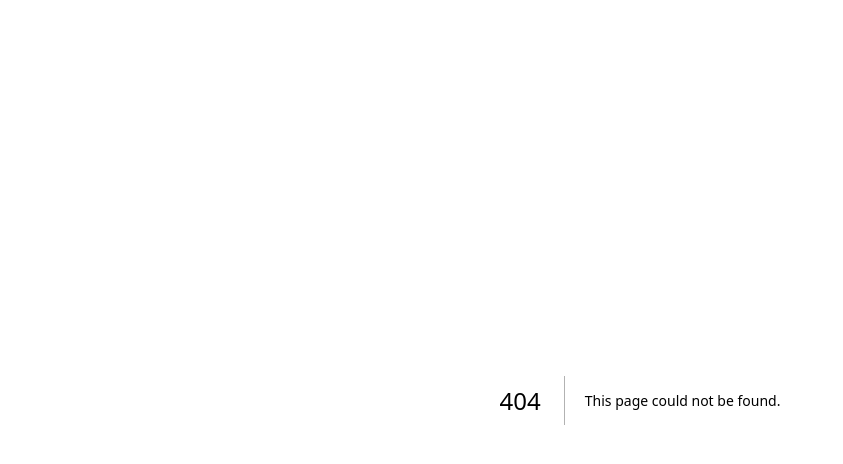
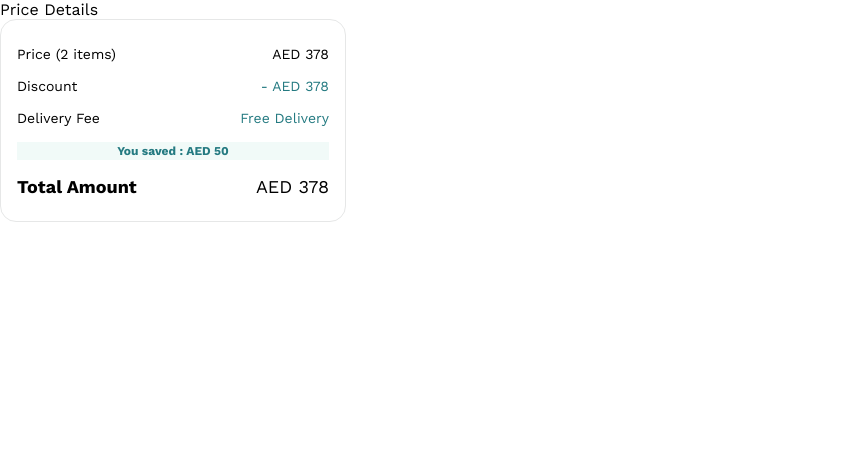
Before and after one commit to Santosh177/kuwa, a Next.js app: page /payment in a window 1280 px wide. Before the commit this address had no page. Shown: the top 464 px of the page, without its empty margins (0-843 px from the left). Built offline with nearby package versions, Linux system fonts and the light colour scheme.

Commit message:
payment success page

```diff
--- /dev/null
+++ b/src/app/payment/page.js
@@ -0,0 +1,20 @@
+
+import PriceDetails from "@/components/PriceDetails/PriceDetails";
+import styles from './pages.module.scss';
+
+export default function Payment() {
+
+
+
+    console.log("ht")
+
+      return (
+        <div className={styles.orderSummary}>
+
+          <div className={styles.priceDetails}>
+            <div className={styles.headerTxt}>Price Details</div>
+            <PriceDetails />
+          </div>
+        </div>
+      )
+    }
```
Also changed, not shown: src/app/payment/success/page.js (added, +16 -0 lines), src/app/payment/pages.module.scss (added), src/app/payment/success/pages.module.scss (added).
